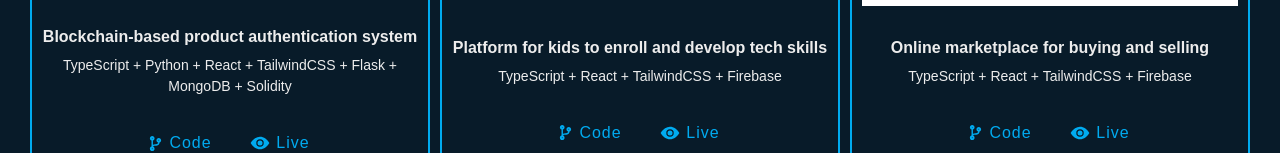
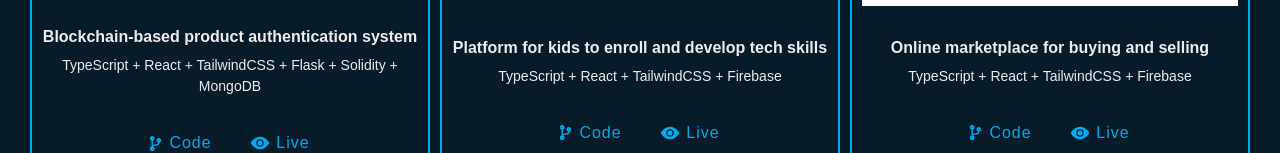
Before and after one commit to LolaVictoria/Portfolio, a React (Vite) app: page /project in a window 1280 px wide. Shown: the part 524-677 px from the top of the page. Built offline with nearby package versions, Linux system fonts and the light colour scheme.

Commit message:
updated project and resume

```diff
--- a/src/components/project.jsx
+++ b/src/components/project.jsx
@@ -11,7 +11,7 @@ const projects = [
   {
     title: "BlockVerify",
     about: "Blockchain-based product authentication system",
-    tools: "TypeScript + Python + React + TailwindCSS + Flask + MongoDB + Solidity",
+    tools: "TypeScript + React + TailwindCSS + Flask + Solidity + MongoDB",
     live: "https://blockchain-verification-esup.vercel.app/",
     code: "",
     projectImg: BlockVerify,
--- a/src/components/project.module.css
+++ b/src/components/project.module.css
@@ -24,6 +24,7 @@
     flex-direction: column;
     justify-content: center;
     align-items: center;
+
 
     @media(max-width: 770px) {
         padding: 2.5rem 0;
```
